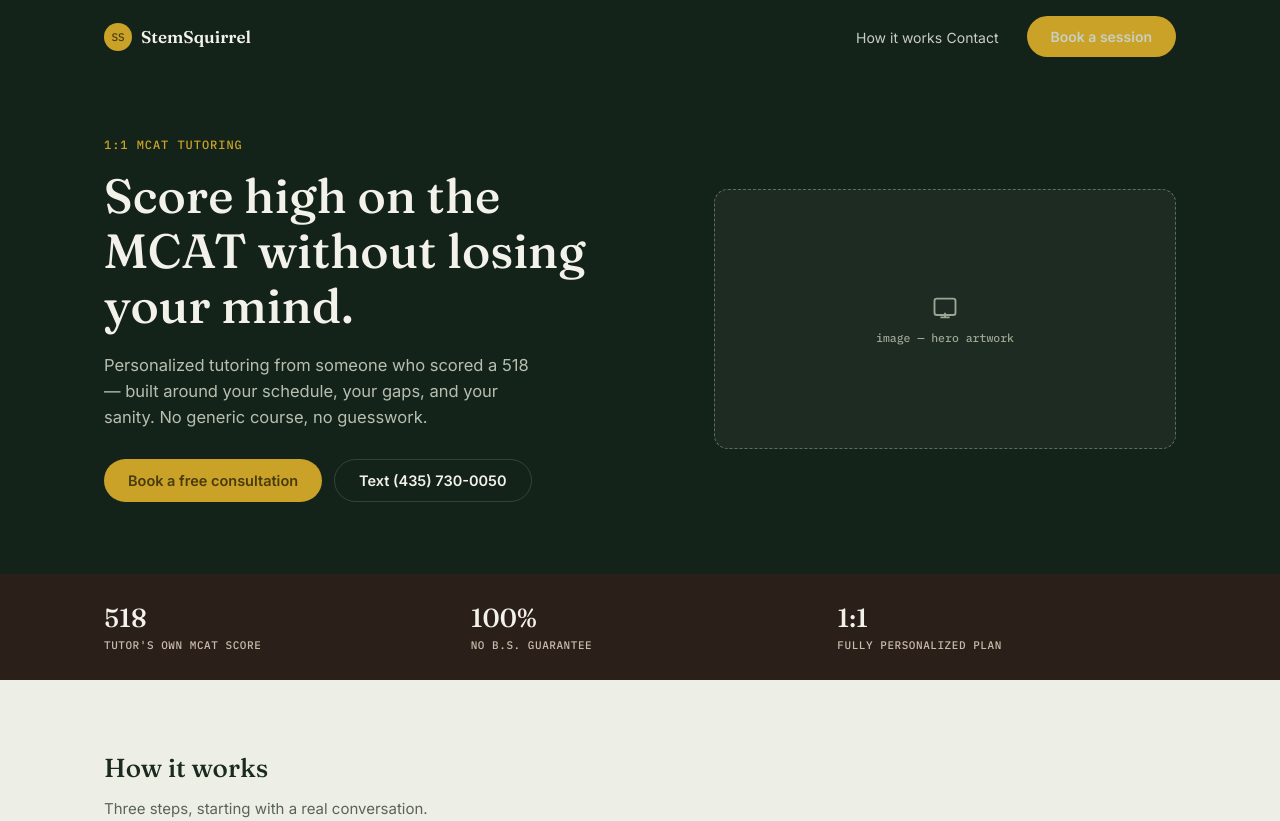
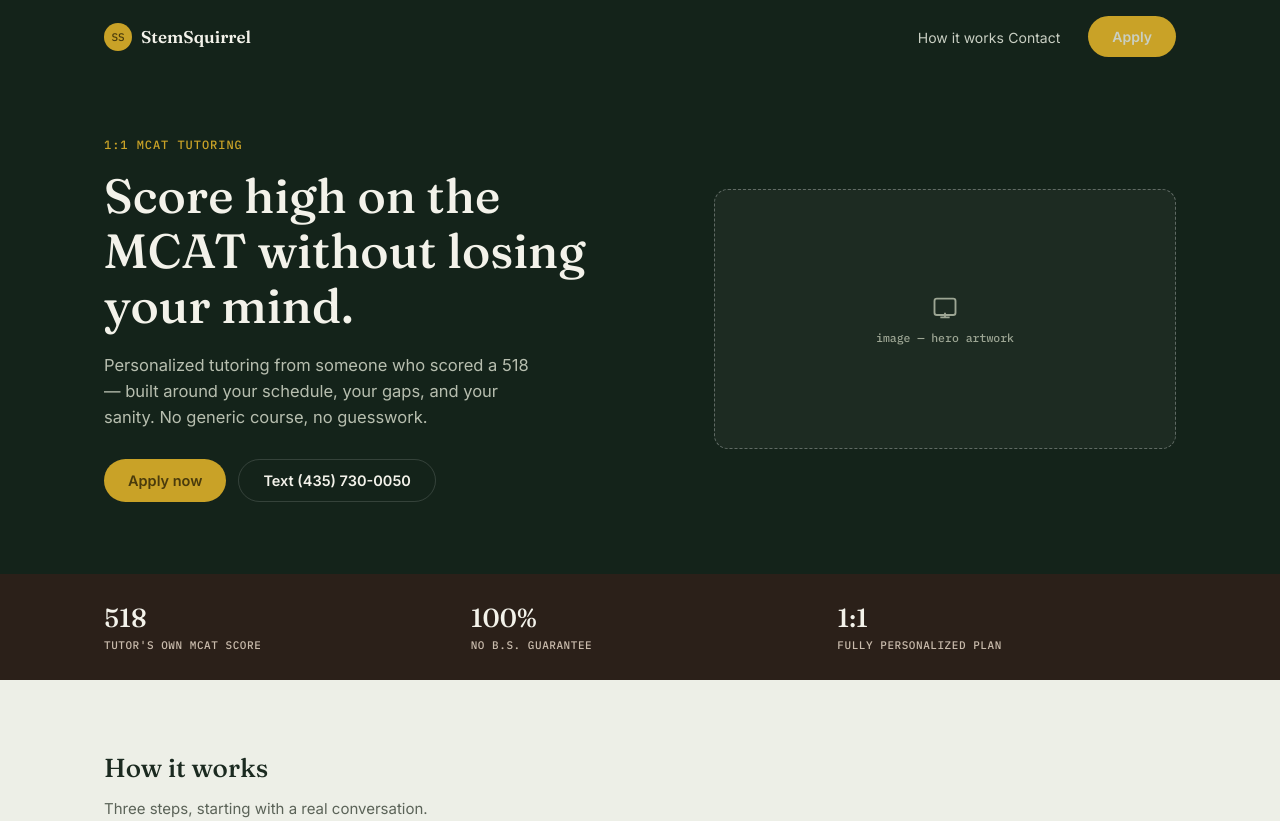
Before and after one commit to CodyZundel/stem-squirrel, a plain HTML site: page index.html in a window 1280 px wide. Shown: the top 821 px of the page. Drawn offline with Linux system fonts and the light colour scheme.

Commit message:
Update index.html

```diff
--- a/index.html
+++ b/index.html
@@ -21,7 +21,7 @@
         <a href="#how-it-works">How it works</a>
         <a href="contact.html">Contact</a>
       </div>
-      <a class="btn btn-gold" href="schedule.html">Book a session</a>
+      <a class="btn btn-gold" href="application.html">Apply</a>
     </nav>
   </div>
 </header>
@@ -33,7 +33,7 @@
       <h1>Score high on the MCAT without losing your mind.</h1>
       <p class="sub">Personalized tutoring from someone who scored a 518 — built around your schedule, your gaps, and your sanity. No generic course, no guesswork.</p>
       <div class="hero-actions">
-        <a class="btn btn-gold" href="schedule.html">Book a free consultation</a>
+        <a class="btn btn-gold" href="application.html">Apply now</a>
         <a class="btn btn-outline-light" href="sms:+14357300050">Text (435) 730-0050</a>
       </div>
     </div>
@@ -118,7 +118,7 @@
     <a class="brand" href="index.html"><span class="brand-mark">SS</span>StemSquirrel</a>
     <div class="footer-links">
       <a href="index.html#how-it-works">How it works</a>
-      <a href="schedule.html">Book a session</a>
+      <a href="application.html">Apply</a>
       <a href="join-list.html">Join the list</a>
       <a href="contact.html">Contact</a>
     </div>
```
